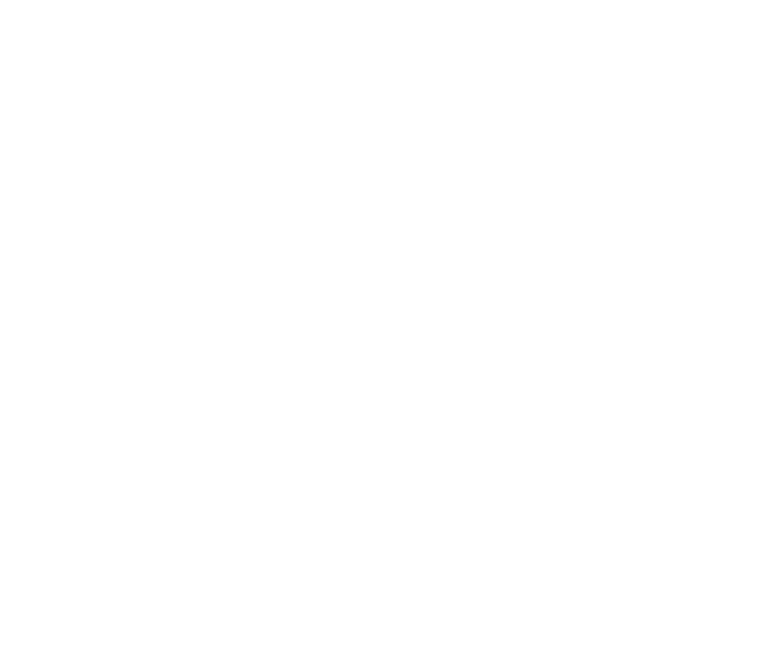
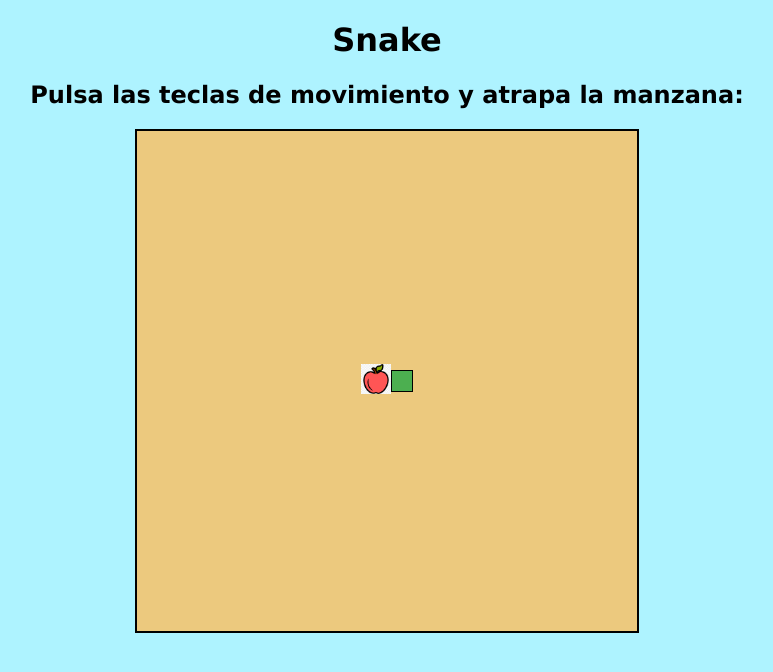
Before and after one commit to elenardila/Snake, a plain HTML site: page Snake/index.html in a window 1280 px wide. Shown: the whole page, without its empty margins (253-1026 px from the left). Drawn offline with Linux system fonts and the light colour scheme.

Commit message:
commit clase viernes

```diff
--- a/Snake/index.html
+++ b/Snake/index.html
@@ -8,6 +8,15 @@
     <script src="snake.js"></script>
 </head>
 <body>
-
+    <h1>Snake</h1>
+    <h2>Pulsa las teclas de movimiento y atrapa la manzana:</h2>
+    <main>
+    <div id="contenedor">
+        <div id="manzana">
+            <img src="img/manzana.png" alt="Manzana">
+        </div>
+        <div id="snake"></div>
+    </div>
+</main>
 </body>
 </html>
--- a/Snake/snake.js
+++ b/Snake/snake.js
@@ -0,0 +1,33 @@
+// Obtener el elemento del cuadrado
+const cuadrado = document.querySelector('.cuadrado');
+
+// Variables para la posición del cuadrado
+let x = window.innerWidth / 2 - 25; // Ajusta según el tamaño del cuadrado
+let y = window.innerHeight / 2 - 25; // Ajusta según el tamaño del cuadrado
+
+// Función para mover el cuadrado
+function moverCuadrado(event) {
+  const step = 10; // Cantidad de píxeles que se moverá el cuadrado
+
+  switch (event.key) {
+    case 'ArrowUp':
+      y -= step;
+      break;
+    case 'ArrowDown':
+      y += step;
+      break;
+    case 'ArrowLeft':
+      x -= step;
+      break;
+    case 'ArrowRight':
+      x += step;
+      break;
+  }
+
+  // Actualizar la posición del cuadrado
+  cuadrado.style.left = `${x}px`;
+  cuadrado.style.top = `${y}px`;
+}
+
+// Añadir el evento keydown al documento
+document.addEventListener('keydown', moverCuadrado);
--- a/Snake/style.css
+++ b/Snake/style.css
@@ -0,0 +1,34 @@
+#contenedor{
+    width: 500px;
+    height: 500px;
+    display: flex;
+    justify-content: center;
+    align-items: center;
+    background-color: #ecc97e;
+    border: 2px solid black;
+}
+
+h1, h2{
+    text-align: center;
+}
+main {
+    display: flex;
+    justify-content: center;
+    align-items: center;
+    font-family:Arial, Helvetica, sans-serif;
+}
+body{
+    font-family: Verdana, Geneva, Tahoma, sans-serif;
+    background-color: #aef3ff;
+}
+
+img{
+    width: 30px;
+    height: 30px;
+}
+#snake {
+    width: 20px;
+    height: 20px;
+    background-color: #4CAF50;
+    border: 1px solid black;
+}
```
Also changed, not shown: Snake/img/apple.png (added), Snake/img/manzana.png (added).
